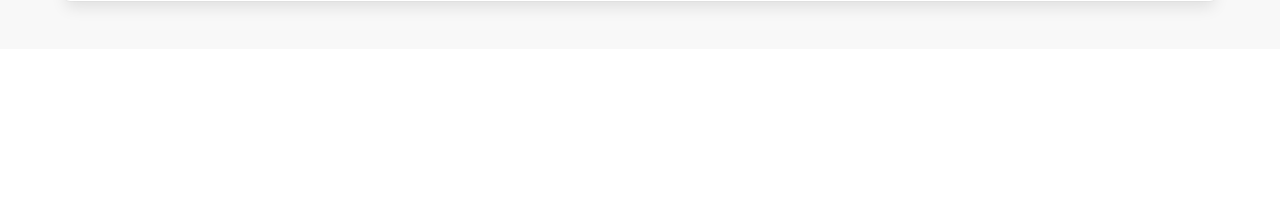
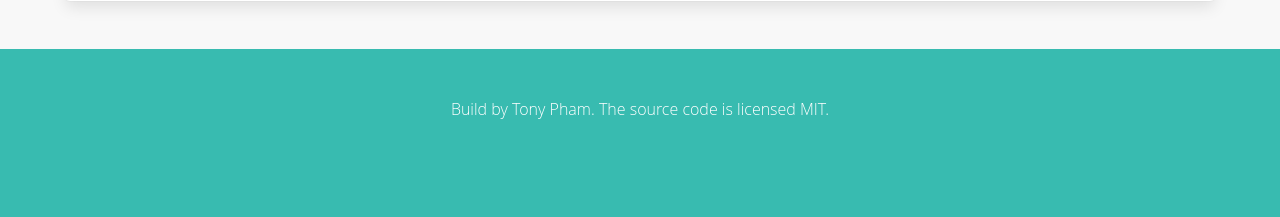
Before and after one commit to phamtony/api-portfolio, a Flask app: page / in a window 1280 px wide. Shown: the part 1441-1658 px from the top of the page. Before the commit the page ends 1454 px from the top, so only its background shows below. Run offline with Flask 2, Linux system fonts and the light colour scheme; the visitor is signed in with stand-in values (Sample User, id 1); data comes from the database, SQL or seed files in the repository; data that the repository does not hold is empty; some libraries are stand-ins or nearby versions.

Commit message:
added footer

```diff
--- a/static/css/style.css
+++ b/static/css/style.css
@@ -14,6 +14,7 @@
     --light-grey: #eeeeee;
     --light-grey-hover: #dedede;
     --white-grey: #f8f8f8;
+    --navy-blue: #0a192f;
     --opensans: 'Open Sans', sans-serif;
     --poppins: 'Poppins', sans-serif;
     --easing: cubic-bezier(0.645,0.045,0.355,1);
@@ -22,6 +23,7 @@
 .main-red-bg {background-color: var(--main-light-red);}
 .main-teal-bg {background-color: var(--main-teal);}
 .light-grey-bg {background-color: var(--light-grey);}
+.navy-blue-bg {background-color: var(--navy-blue);}
 .red-bg {background-color: var(--red);}
 .main-red {color: var(--main-light-red);}
 .white {color: var(--white);}
@@ -32,7 +34,6 @@ body {
     font-family: var(--opensans);
     background-color: var(--white-grey);
     font-weight: 300;
-    min-height: 100vh;
 }
 
 h1, h2, h3, h4, h5, h6 {
@@ -69,6 +70,9 @@ a.navbar-item:hover {
     background-color: var(--main-light-red-hover) !important;
 }
 
+.section {
+    min-height: 74vh;
+}
 .content {
     position: relative;
 }
--- a/templates/base.html
+++ b/templates/base.html
@@ -23,5 +23,14 @@
 {% block scripts %}
     <script src="{{ url_for('static', filename='js/main.js') }}"></script>
 {% endblock %}
+
+<footer class="footer main-teal-bg">
+  <div class="content has-text-centered">
+    <p class="white">
+      Build by Tony Pham. The source code is licensed <a class="white" href="http://opensource.org/licenses/mit-license.php">MIT</a>.
+    </p>
+  </div>
+</footer>
+
 </body>
 </html>
```
